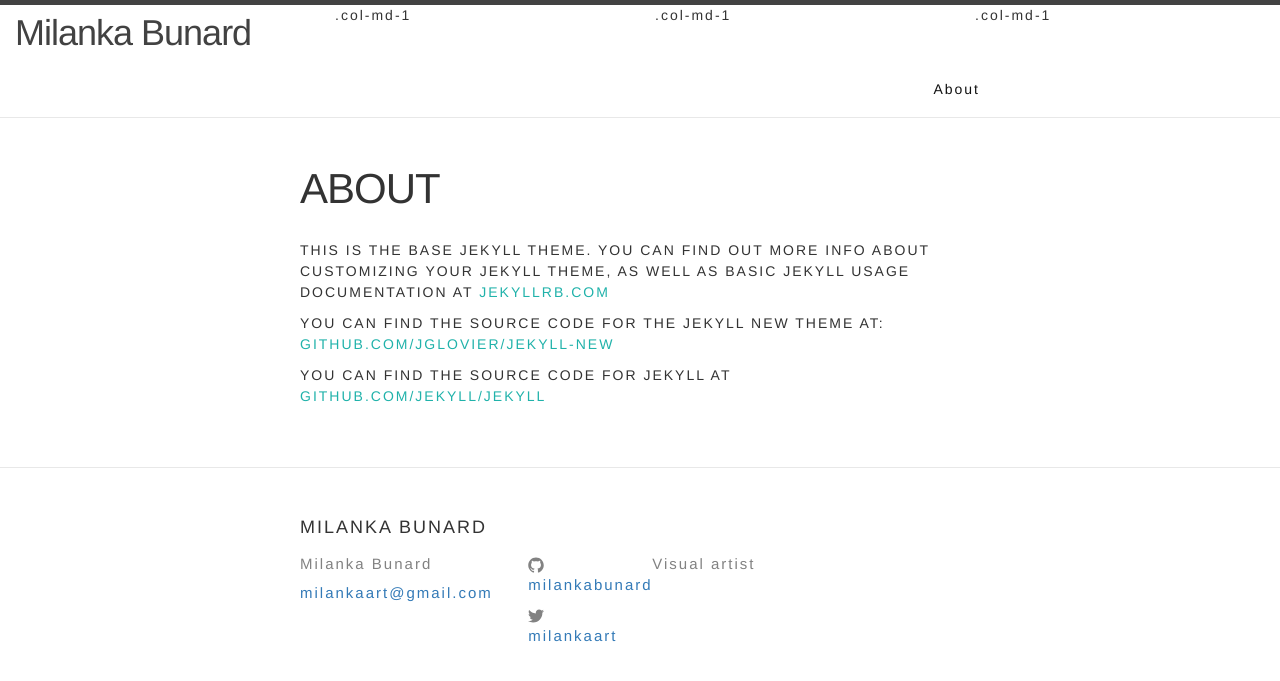
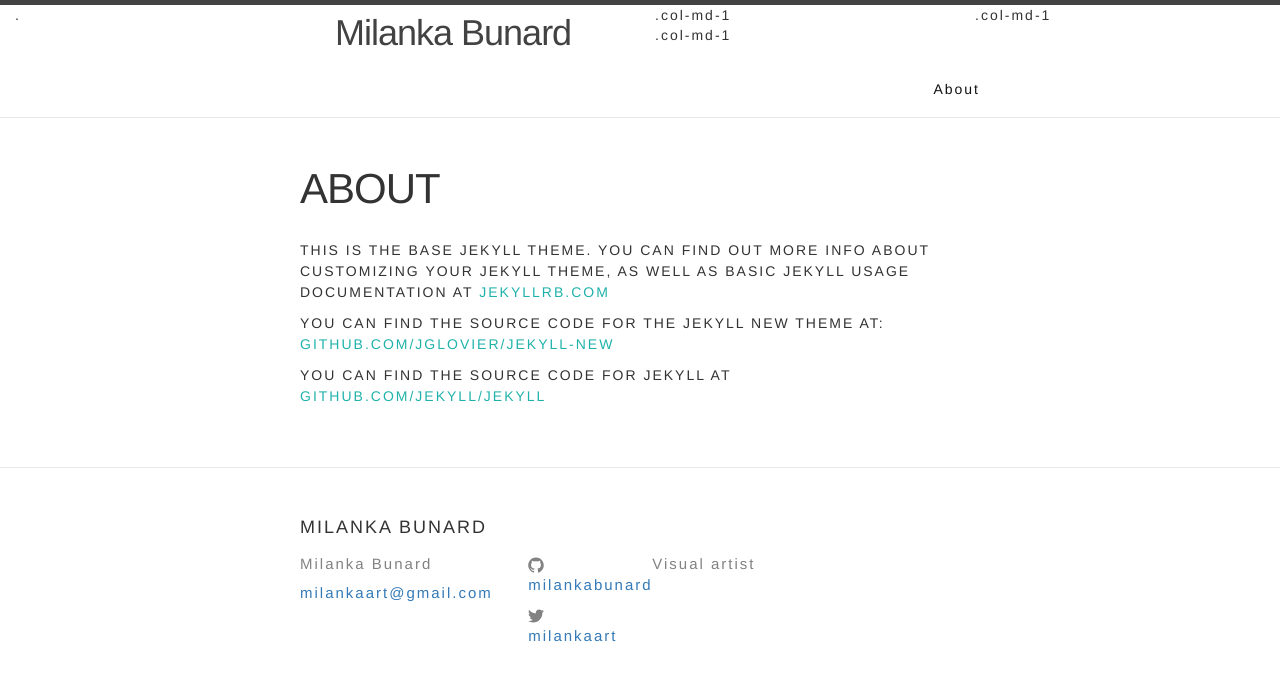
Before and after one commit to milankabunard/milankabunard.github.io, a Jekyll site: the page built from about.md, in a window 1280 px wide. Shown: the top 681 px of the page. Built offline with Jekyll 4.4.1, drawn with Linux system fonts in a browser that asks for light colours.

Commit message:
changes header

```diff
--- a/_includes/header.html
+++ b/_includes/header.html
@@ -4,6 +4,7 @@
 
 <div class="container-fluid">
 <div class="row">
+  <div class="col-md-3">.</div>
   <div class="col-md-3"><a class="site-title" href="{{ site.baseurl }}/">{{ site.title }}</a></div>
   <div class="col-md-3">.col-md-1</div>
   <div class="col-md-3">.col-md-1</div>
```
